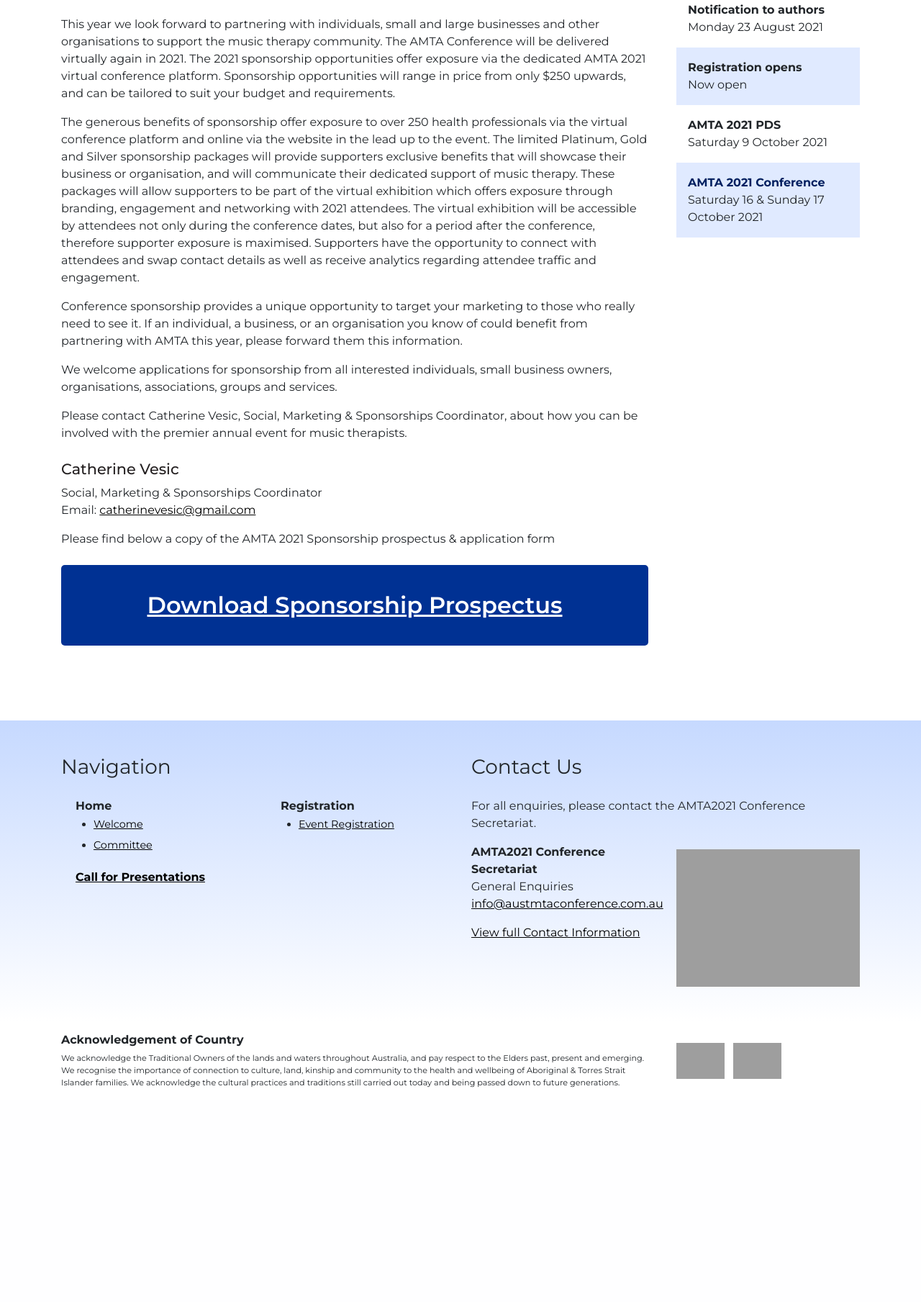
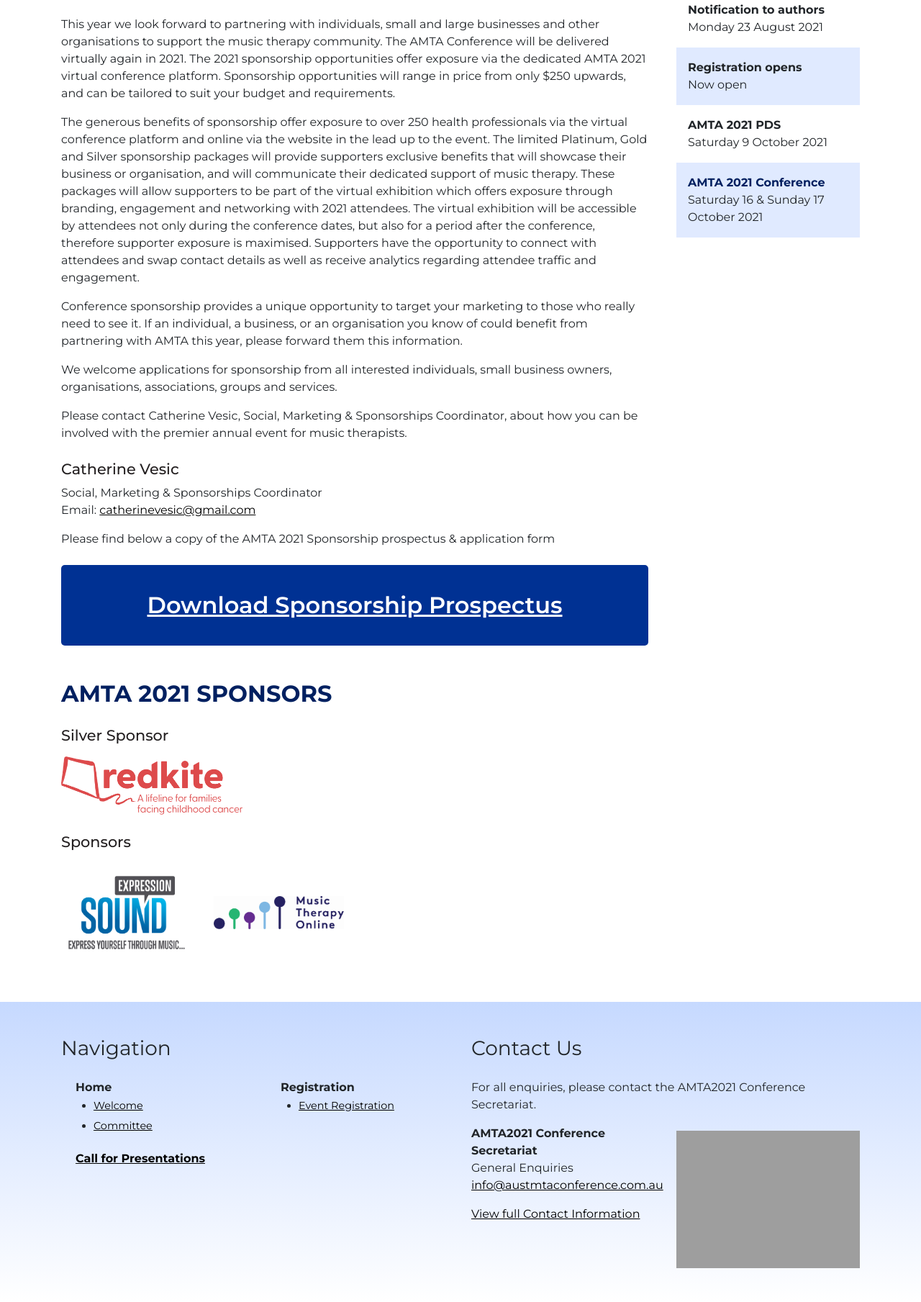
Before and after one commit to ICMS-Australasia/AMTA2021, a PHP site: page /sponsorship-and-exhibition-opportunities in a window 1280 px wide. Shown: the part 689-2498 px from the top of the page at 72% size. Before the commit the page ends 2200 px from the top, so only its background shows below. Run offline with PHP 8.4, Linux system fonts and the light colour scheme; some libraries are stand-ins or nearby versions; grey boxes are pictures that could not be loaded.

Commit message:
Updated sponsors

```diff
--- a/sponsorship-and-exhibition-opportunities.php
+++ b/sponsorship-and-exhibition-opportunities.php
@@ -17,6 +17,25 @@ include('include/header.php');
 
 <a href="./AMTA2020-prospectus.pdf" class="button mt-4" target="_blank">Download Sponsorship Prospectus</a>
 
+
+<h2>AMTA 2021 Sponsors</h2>
+<h3>Silver Sponsor</h3>
+<div class="row align-items-center">
+  <div class="col-6 col-md-6 col-lg-4">
+    <a href="https://www.redkite.org.au/" target="_blank"><img src="./img/sponsors/redkite.png" class="img-fluid"/></a>
+  </div>
+</div>
+
+<h3>Sponsors</h3>
+<div class="row align-items-center">
+  <div class="col-4 col-md-4 col-lg-3">
+    <a href="http://www.soundexpression.com.au" target="_blank"><img src="./img/sponsors/sound-expression.png" class="img-fluid"></a>
+  </div>
+  <div class="col-4 col-md-4 col-lg-3">
+    <a href="http://www.musictherapyonline.org" target="_blank"><img src="./img/sponsors/music-therapy-online.png" class="img-fluid"></a>
+  </div>
+</div>
+
 <?php
 include('include/footer.php');
 ?>
```
Also changed, not shown: img/sponsors/music-therapy-online.png (added), img/sponsors/redkite.png (added), img/sponsors/sound-expression.png.
